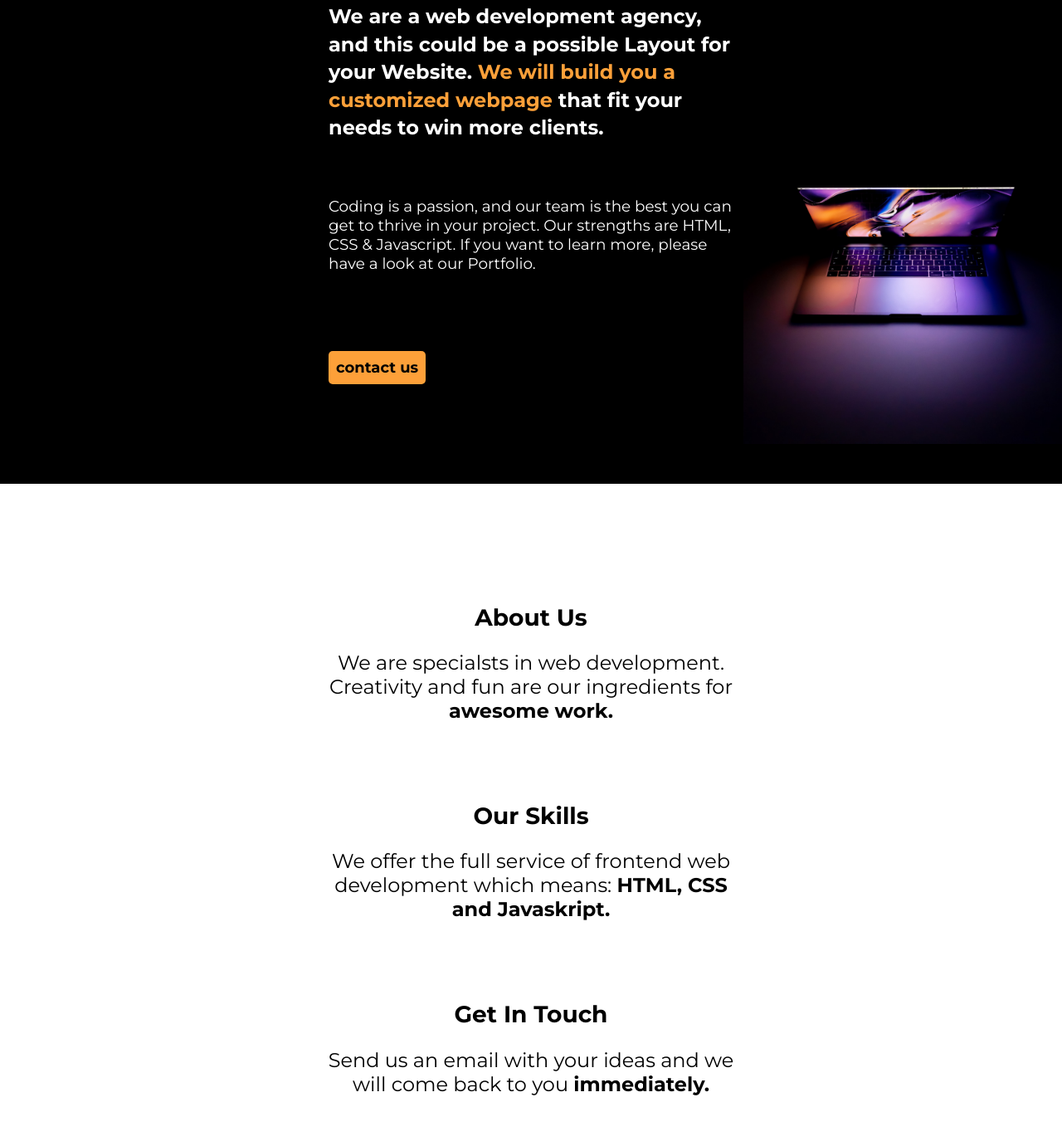
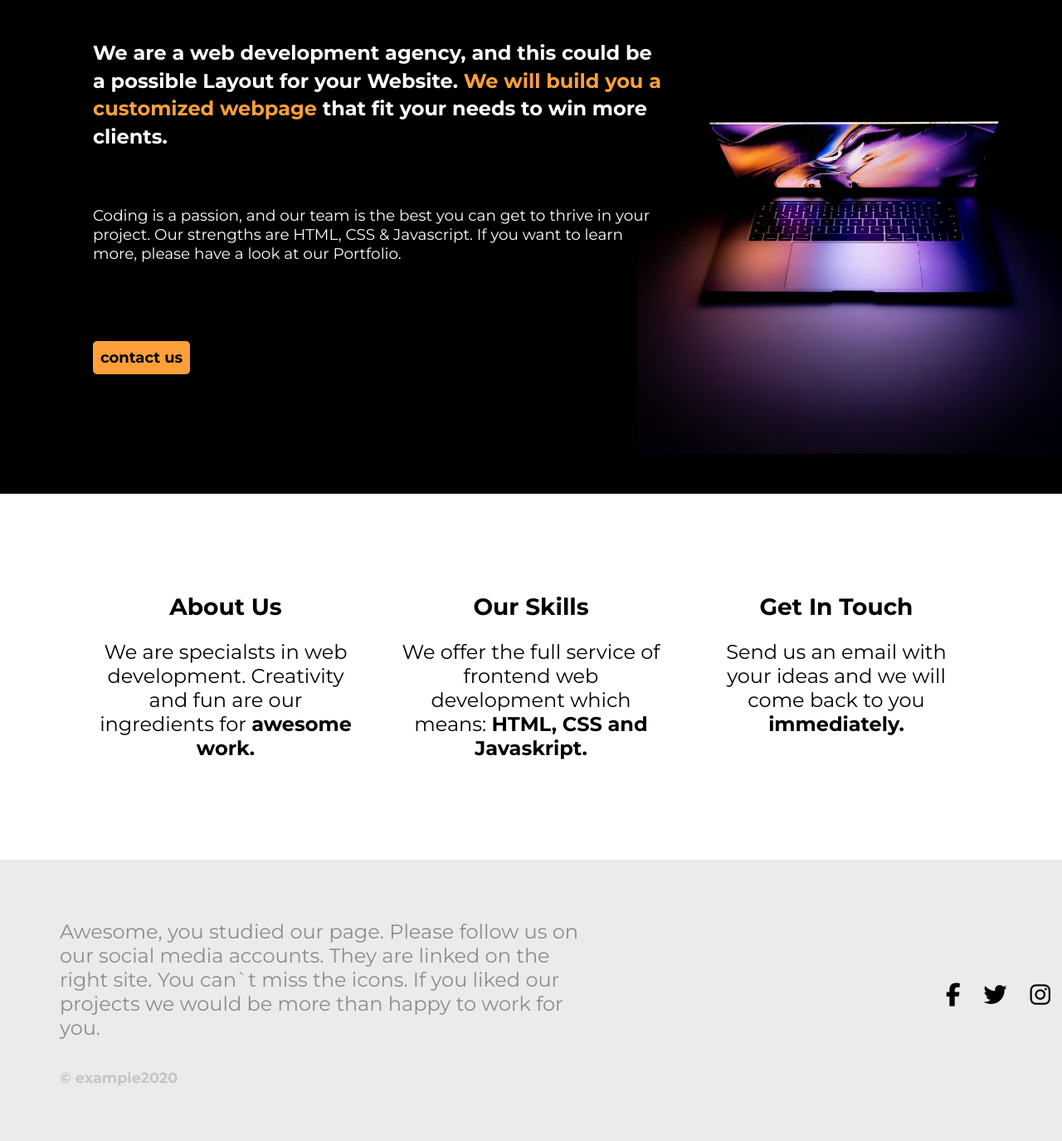
Before and after one commit to uwejettkant/marketing-website, a website built with Parcel: page src/index.html in a window 1280 px wide. Shown: the part 165-1540 px from the top of the page at 83% size. Built offline with nearby package versions, Linux system fonts and the light colour scheme.

Commit message:
added mediaqueries for large screens
Signed-off-by: Uwe Jettkant <uj@macbook-pro.betahaushh.lan>

```diff
--- /dev/null
+++ b/src/scss/components/_mediaQueries.scss
@@ -0,0 +1,82 @@
+@media (min-width: 775px) {
+  .main__grid {
+    grid-template-columns:
+      minmax(1em, 1fr) repeat(3, minmax(20px, 320px))
+      minmax(1em, 1fr);
+  }
+
+  .open__nav,
+  .close__nav {
+    display: none;
+  }
+
+  .navigation {
+    position: initial;
+  }
+
+  .nav__list {
+    flex-direction: row;
+    justify-content: flex-end;
+  }
+
+  .nav__link {
+    margin-left: 1em;
+    font-size: 1.7rem;
+  }
+
+  .logo {
+    padding: 0.5em 1em;
+    text-align: center;
+  }
+
+  .image__part > * {
+    grid-column: 2 / span 2;
+  }
+
+  .image__part {
+    padding: 4em 0;
+    background-size: 40%;
+    background-position: right;
+  }
+
+  .info {
+    padding: 4em 0;
+  }
+
+  .part1 {
+    grid-column: span 1;
+  }
+
+  .part1:first-child {
+    grid-column: 2 / span 1;
+  }
+
+  .about {
+    margin-top: 0;
+  }
+
+  .footer {
+    padding-top: 2em;
+    padding-bottom: 2em;
+  }
+
+  .footer__text {
+    grid-column: 2 / span 2;
+    width: 50vw;
+    margin-left: 0;
+    order: -1;
+  }
+
+  .social {
+    grid-column: span1;
+  }
+
+  .icon {
+    margin: 0.5em;
+  }
+
+  .end,
+  .copyright {
+    text-align: start;
+  }
+}
--- a/src/scss/styles.scss
+++ b/src/scss/styles.scss
@@ -6,3 +6,4 @@
 @import './components/imageSection';
 @import './components/infoSection';
 @import './components/footer';
+@import './components/mediaQueries';
```
